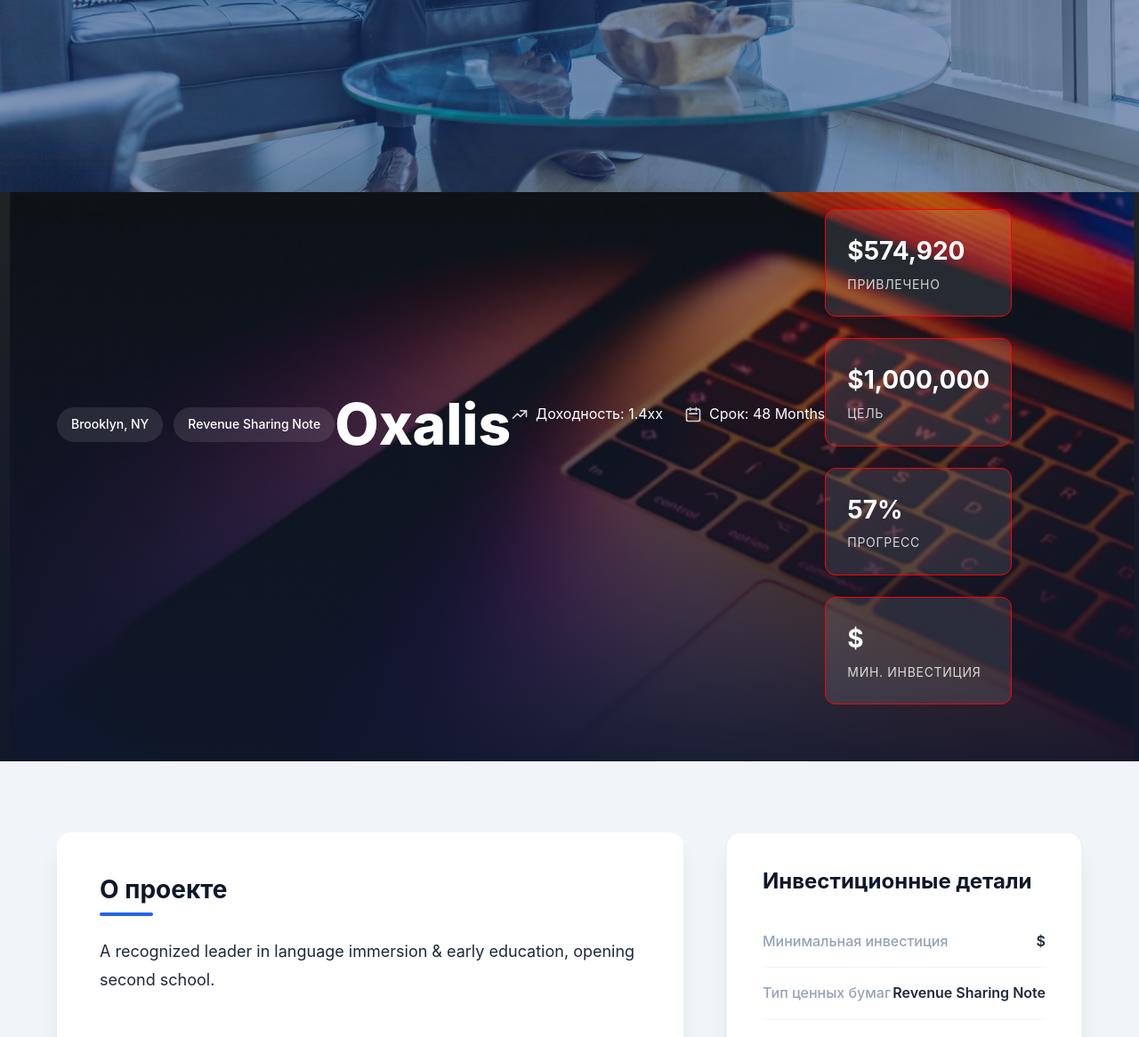
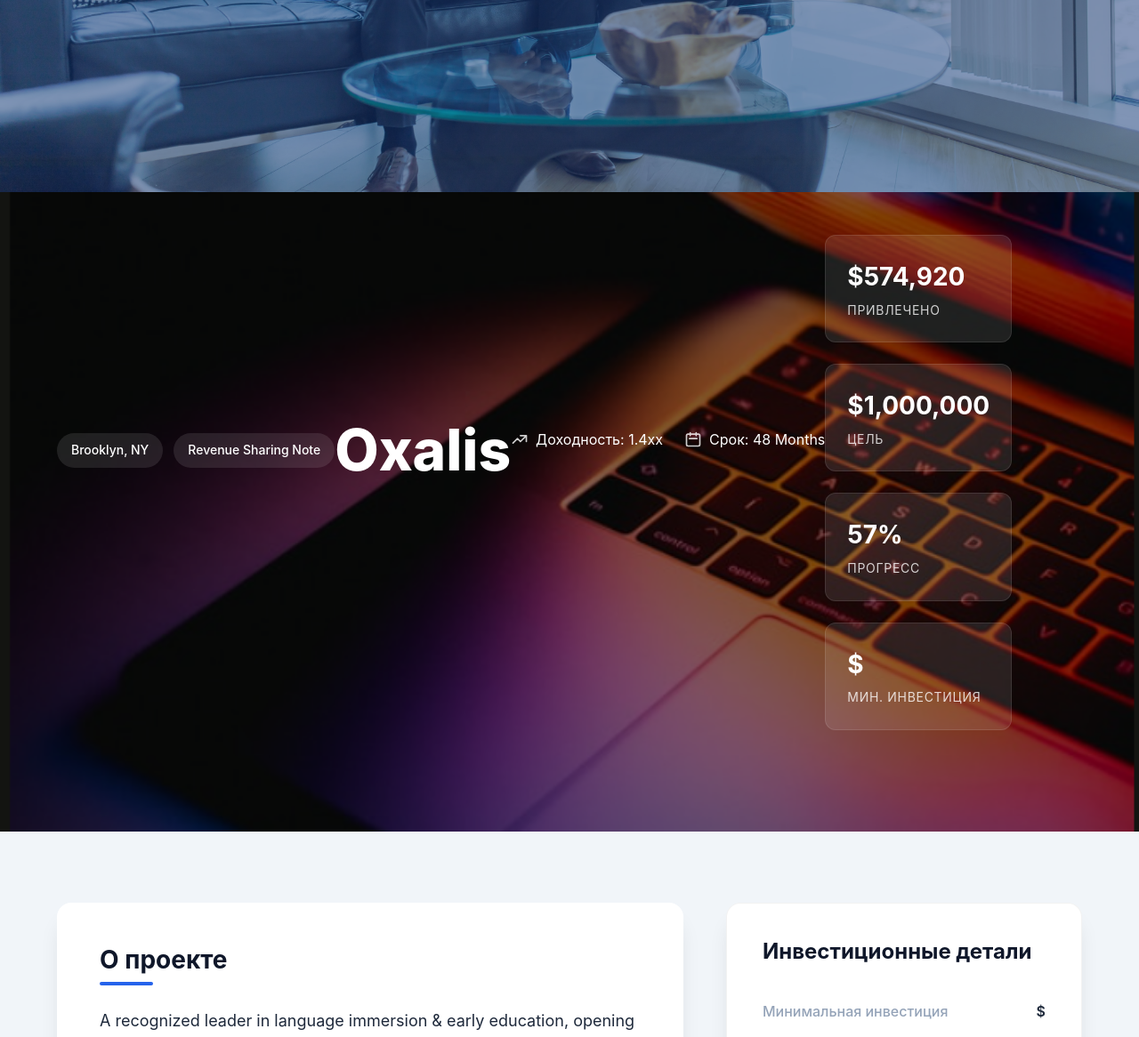
Before and after one commit to Xaliq01/ProgExLast, a Django app: page /investments/1/ in a window 1280 px wide. Shown: the part 670-1836 px from the top of the page at 89% size. Run offline with Django 5.2, Linux system fonts and the light colour scheme; data comes from the database, SQL or seed files in the repository; both versions use the stored data as it was after the commit; some libraries are stand-ins or nearby versions.

Commit message:
Исправил Ошибки с размерами и анимацией прогресс бара

```diff
--- a/news/templates/news/investment_detail.html
+++ b/news/templates/news/investment_detail.html
@@ -211,9 +211,7 @@
     letter-spacing: 0.05em;
     margin-top: auto; /* Прижимает label к низу */
 }
-.stat {
-    border: 1px solid red; /* Временно для отладки */
-}
+
     .story-content {
         font-size: 1.125rem;
         line-height: 1.8;
@@ -320,6 +318,7 @@
         transform: translateY(-2px);
         box-shadow: 0 10px 20px rgba(37, 99, 235, 0.3);
     }
+
 
     /* Секция документов */
     .documents-section {
@@ -450,6 +449,23 @@
     .delay-300 {
         animation-delay: 0.3s;
     }
+.detail-hero {
+  height: auto;        /* пусть высота подстраивается под контент */
+  min-height: 400px;   /* увеличь при необходимости */
+  overflow: visible;   /* чтобы ничего не скрывалось */
+  position: relative;  /* обязательно, если есть ::before */
+  padding-bottom: 50px; /* если нужно место снизу */
+}
+.detail-hero::before {
+  content: "";
+  position: absolute;
+  top: 0;
+  left: 0;
+  width: 100%;
+  height: 100%; /* по высоте всего родителя */
+  background: rgba(0, 0, 0, 0.5); /* пример затемнения */
+  z-index: -1; /* обязательно, чтобы не заслонял текст */
+}
 </style>
 
 <!-- Подключаем GSAP -->
```
Also changed, not shown: news/templates/news/investment_list.html (+30 -12 lines), db.sqlite3.
